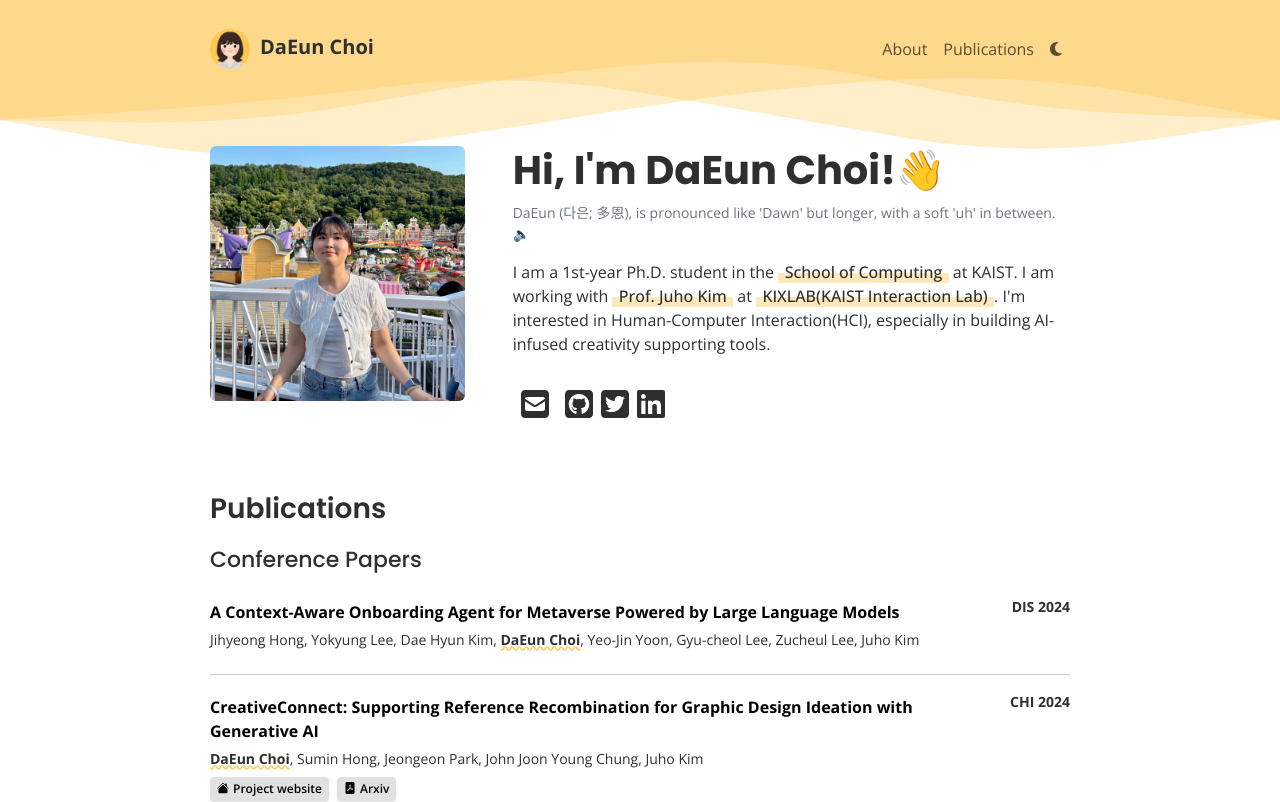
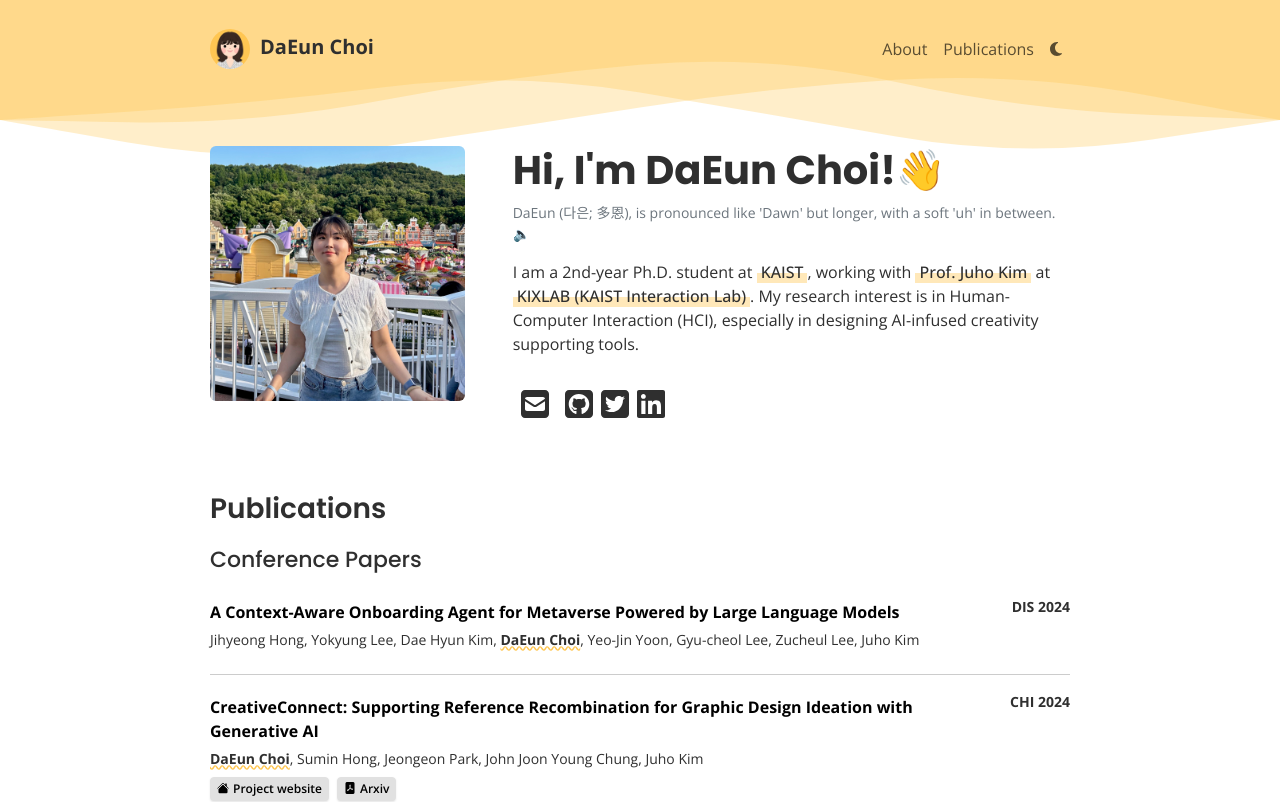
Before and after one commit to CheddarChoi/cheddarchoi.github.io, a React (Create React App) app: page / in a window 1280 px wide. Shown: the top 802 px of the page. Built offline with nearby package versions, Linux system fonts and the light colour scheme; some icons are missing.

Commit message:
Update About section

```diff
--- a/src/App.scss
+++ b/src/App.scss
@@ -57,7 +57,7 @@
   font-weight: 500;
   box-shadow: inset 0 -10px 0 rgba($primary-color, 0.4);
   text-decoration: none;
-  padding: 0 0.4rem;
+  padding: 0 4px;
 }
 .custom-link:hover {
   filter: brightness(85%);
--- a/src/sections/about.js
+++ b/src/sections/about.js
@@ -56,20 +56,20 @@
           {/* <h4>You can call me Diane.</h4> */}
         </div>
         <p className="py-3">
-          I am a 1st-year Ph.D. student in the{" "}
-          <a className="custom-link" href="http://cs.kaist.ac.kr">
-            School of Computing
-          </a>{" "}
-          at KAIST. I am working with{" "}
-          <a className="custom-link" href="http://juhokim.com">
+          I am a 2nd-year Ph.D. student at{" "}
+          <a className="custom-link" href="https://kaist.ac.kr">
+            KAIST
+          </a>
+          , working with{" "}
+          <a className="custom-link" href="https://juhokim.com">
             Prof. Juho Kim
           </a>{" "}
           at{" "}
-          <a className="custom-link" href="http://kixlab.org">
-            KIXLAB(KAIST Interaction Lab)
+          <a className="custom-link" href="https://kixlab.org">
+            KIXLAB (KAIST Interaction Lab)
           </a>
-          . I'm interested in Human-Computer Interaction(HCI), especially in building AI-infused
-          creativity supporting tools.
+          . My research interest is in Human-Computer Interaction (HCI), especially in designing
+          AI-infused creativity supporting tools.
         </p>
         <div className="icon-section">
           <a
```
